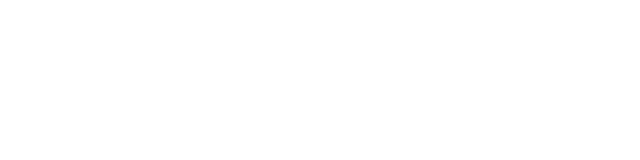
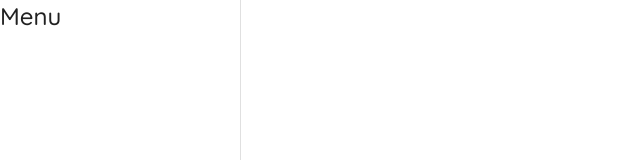
Before and after one commit to mpohorenyi/MUI-tutorial, a React (Create React App) app: page / in a window 1280 px wide. Shown: the top 160 px of the page, without its empty margins (0-640 px from the left). Built offline with nearby package versions, Linux system fonts and the light colour scheme.

Commit message:
Permanent Drawer

```diff
--- a/src/components/Layout.jsx
+++ b/src/components/Layout.jsx
@@ -1,19 +1,35 @@
-import { Box } from "@mui/material";
+import { Box, Drawer, Typography } from "@mui/material";
 import React from "react";
 
 const classes = {
+  root: {
+    display: "flex",
+  },
   page: {
     backgroundColor: "#f9f9f9",
     width: "100%",
+  },
+  drawer: {
+    width: 240,
   },
 };
 
 export const Layout = ({ children }) => {
   return (
-    <Box>
+    <Box sx={classes.root}>
       {/* app bar */}
 
       {/* side drawer */}
+      <Drawer
+        sx={classes.drawer}
+        variant="permanent"
+        anchor="left"
+        PaperProps={{ sx: classes.drawer }}
+      >
+        <Typography variant="h5">
+          Menu
+        </Typography>
+      </Drawer>
 
       <Box sx={classes.page}>
         {children}
```
